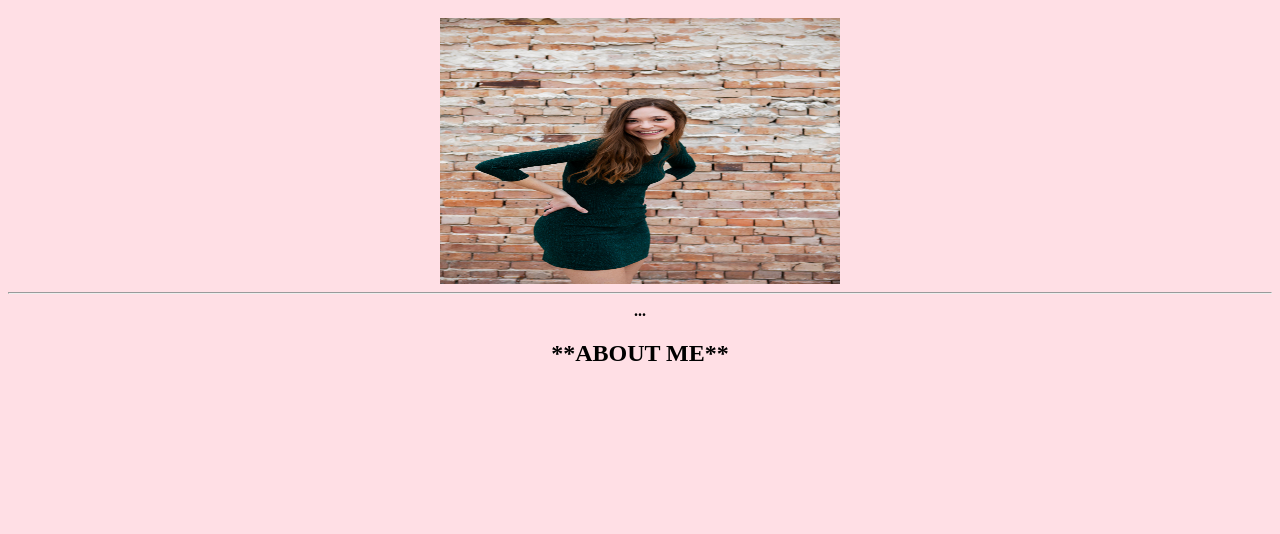
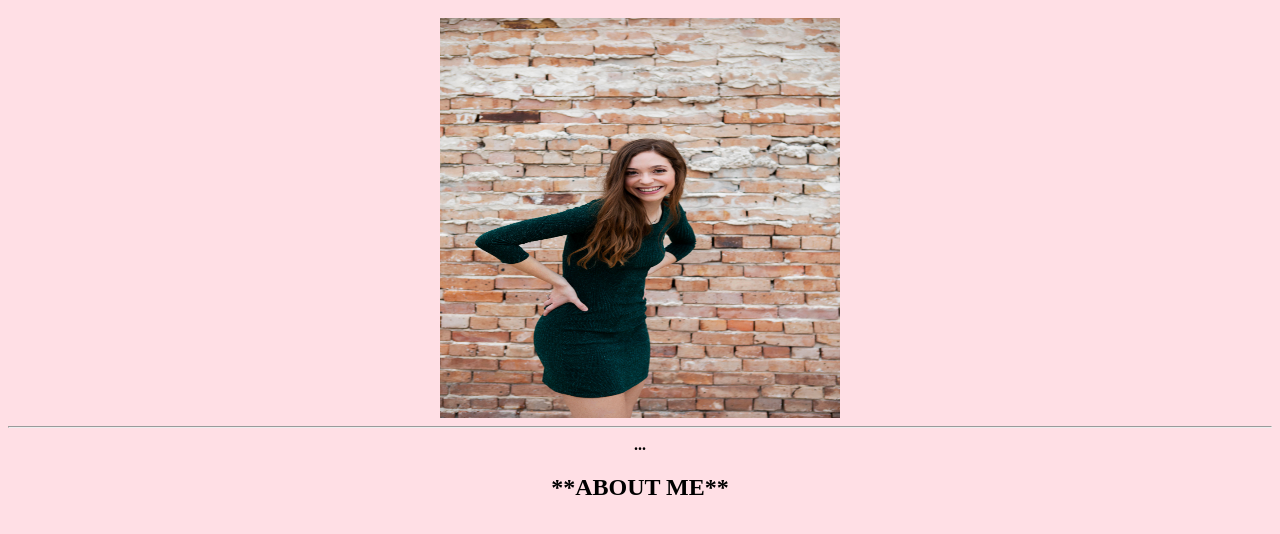
Before and after one commit to aah4242/aah4242.github.io, a plain HTML site: page index.html in a window 1280 px wide. Shown: the part 48-582 px from the top of the page. Drawn offline with Linux system fonts and the light colour scheme.

Commit message:
Update index.html

```diff
--- a/index.html
+++ b/index.html
@@ -3,6 +3,6 @@
   <body bgcolor="FFDFE5" data-new-gr-c-s-check-loaded="14.1006.0" data-gr-ex-installed>
     <h1 style="text-align:center;"> My Name is Avery Holland, welcome to my site!</h1>
     <center>
-     <center><img src="SeniorPic.jpg" width="400" height="266" align="BOTTOM" /></center><hr />
+     <center><img src="SeniorPic.jpg" width="400" height="400" align="BOTTOM" /></center><hr />
         <b>...</b>
         <h2 style="text-align:center;"> **ABOUT ME**</h2>
```
